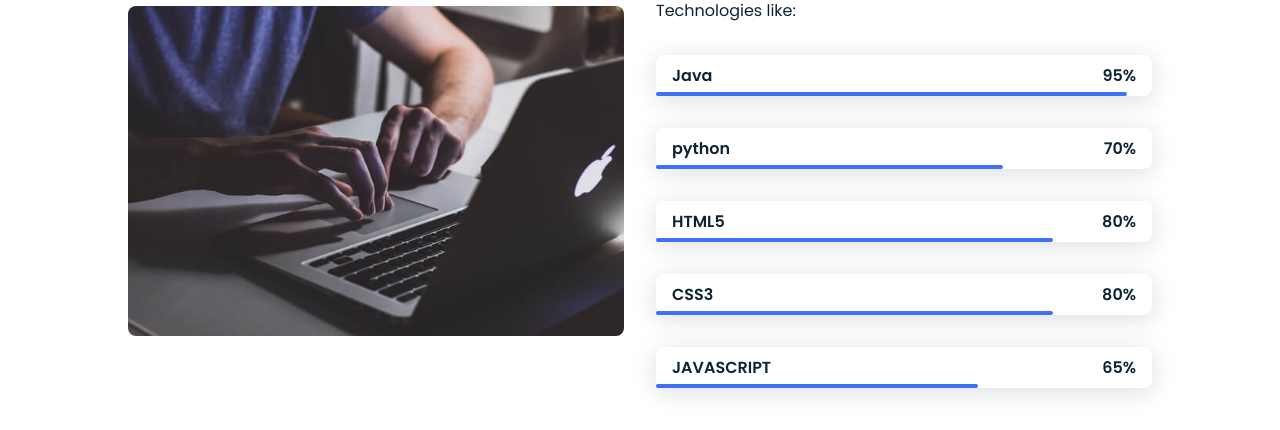
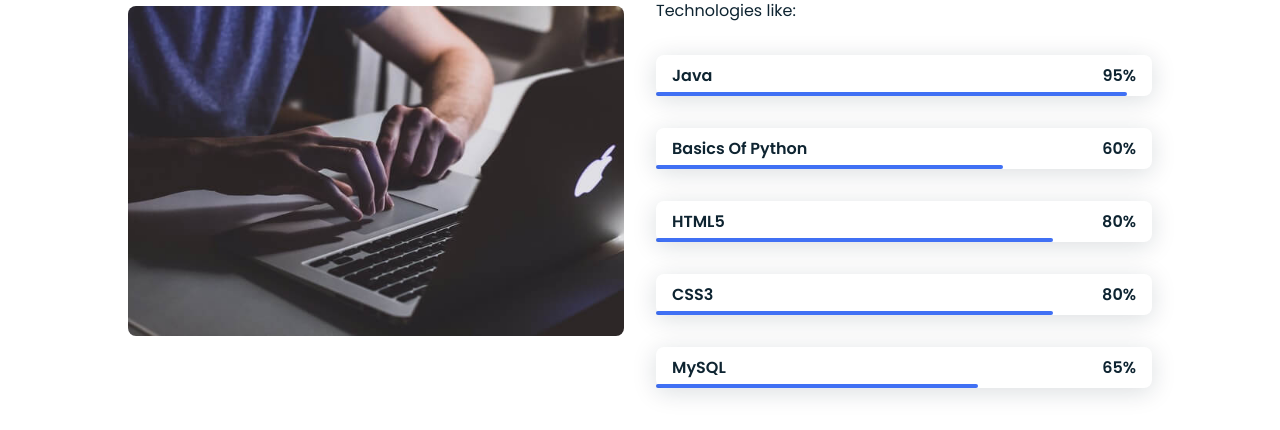
Before and after one commit to Noddydev/DevKumar, a plain HTML site: page index.html in a window 1280 px wide. Shown: the part 2340-2770 px from the top of the page. Drawn offline with nearby package versions, Linux system fonts and the light colour scheme.

Commit message:
Update index.html

```diff
--- a/index.html
+++ b/index.html
@@ -151,13 +151,13 @@
                         <div class="skills__data">
                             <div class="skills__names">
 
-                                <span class="skills__name">python</span>
+                                <span class="skills__name">Basics Of Python</span>
                             </div>
                             <div class="skills__bar skills__python">
 
                             </div>
                             <div>
-                                <span class="skills__percentage">70%</span>
+                                <span class="skills__percentage">60%</span>
                             </div>
                         </div>
 
@@ -189,7 +189,7 @@
                         <div class="skills__data">
                             <div class="skills__names">
 
-                                <span class="skills__name">JAVASCRIPT</span>
+                                <span class="skills__name">MySQL</span>
                             </div>
                             <div class="skills__bar skills__js">
 
```
